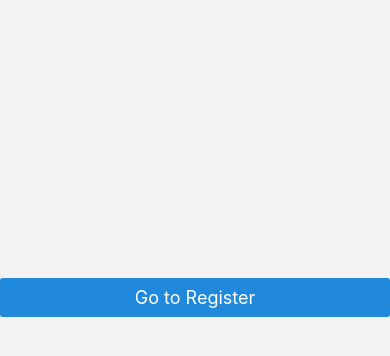
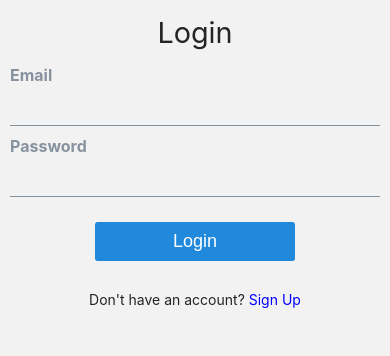
Before and after one commit to itzyashh/tracks, a React Native app: screen /Login in a window 390 px wide. Shown: the top 356 px of the page. Built offline with nearby package versions, Linux system fonts and the light colour scheme.

Commit message:
add login logout and sign up

```diff
--- a/src/naviagation/MainNavigation.js
+++ b/src/naviagation/MainNavigation.js
@@ -45,6 +45,7 @@ const AppStack = () => {
 
 export const MainNavigation = () => {
   const user = useSelector(state => state.user)
+  console.log(user)
   return (
 
       <NavigationContainer>
@@ -53,7 +54,7 @@ export const MainNavigation = () => {
             headerShown: false
           }}
         >
-          {user.isLogged ? (
+          {user.auth ? (
             <Stack.Screen name='AppStack' component={AppStack} />
           ) : (
             <Stack.Screen name='AuthStack' component={AuthStack} />
--- a/src/redux/UserReducer/reducer.js
+++ b/src/redux/UserReducer/reducer.js
@@ -2,7 +2,7 @@ import { createSlice } from "@reduxjs/toolkit"
 
 
 const initialState = {
-    isLogged: false,
+    auth:'',
     firstName: '',
     lastName: '',
     _id: '',
@@ -26,21 +26,27 @@ const User = createSlice({
         updateId: (state, action) => {
             state._id = action.payload._id
         },
-        updateIsLogged: (state, action) => {
-            state.isLogged = action.payload.isLogged
+        updateAuth: (state, action) => {
+            state.auth = action.payload.auth
         },
         updateAll: (state, action) => {
             state.firstName = action.payload.firstName
             state.lastName = action.payload.lastName
             state.email = action.payload.email
             state._id = action.payload._id
-            state.isLogged = action.payload.isLogged
+            state.auth = action.payload.auth
         },
+        logoutUser: (state, action) => {
+            return {
+                ...initialState,
+                email: state.email
+            }
+        }
 
 
     },
 })
 
-export const { updateFirstName, updateLastName, updateEmail, updateId, updateIsLogged, updateAll } = User.actions
+export const { updateFirstName, updateLastName, updateEmail, updateId, updateAuth, updateAll,logoutUser } = User.actions
 
 export default User.reducer
--- a/src/screens/Login.js
+++ b/src/screens/Login.js
@@ -1,24 +1,99 @@
-import { View, Text, StyleSheet } from 'react-native'
+import { SafeAreaView, StyleSheet } from 'react-native'
 import React from 'react'
-import { Button } from '@rneui/base'
+import { Button, Input ,Text} from '@rneui/base'
+import { useDispatch, useSelector } from 'react-redux'
+import Spacer from '../components/Spacer'
+import { showError } from '../utils/helper'
+import tracker from '../api/tracker'
+import { updateAuth, updateEmail } from '../redux/UserReducer/reducer'
 
 const Login = ({navigation}) => {
+  const dispatch = useDispatch()
+  const prevEmail = useSelector(state => state.user.email)
+
+  const [email, setEmail] = React.useState(prevEmail)
+  const [password, setPassword] = React.useState('')
+
+
+  const isValidate = () => {
+
+    if (email === '' || password === '') {
+      showError('Please fill all the fields')
+      return false
+    }
+    return true
+  }
+
+  const saveToken = (token,email) => {
+    dispatch(updateAuth({auth:token}))
+    dispatch(updateEmail({email}))
+  }
+
 
   const goToRegister = () => {
     navigation.navigate('Register')
   }
 
+
+  const onPress = async () => {
+    const checkValidation = isValidate()
+    if (!checkValidation) {
+      return
+    }
+    try {
+      const response = await tracker.post('/signin', { email, password })
+      const { token } = response.data
+      saveToken(token,email)
+    }
+    catch (error) {
+      console.log(error)
+      showError(error?.response?.data?.error)
+    }
+
+  }
+
+
   return (
-    <View style={styles.container}>
-      <Button title={'Go to Register'} onPress={goToRegister} />
-    </View>
+      <SafeAreaView style={styles.container}>
+
+        <Spacer>
+          <Text h3 >Login</Text>
+        </Spacer>
+          <Input label='Email'
+            value={email}
+            onChangeText={setEmail}
+            autoCapitalize='none'
+            autoCorrect={false}
+           />
+
+
+          <Input label='Password'
+            value={password}
+            onChangeText={setPassword}
+            autoCapitalize='none'
+            autoCorrect={false}
+            secureTextEntry={true}
+           />
+
+        <Spacer>
+          <Button
+            style={{width:200}}
+            onPress={onPress}
+           title='Login' />
+        </Spacer>
+
+      <Spacer>
+      <Text>Don't have an account? </Text>
+      <Text onPress={goToRegister} style={{color:'blue'}}>Sign Up</Text>
+      </Spacer>
+
+      </SafeAreaView>
   )
 }
 const styles = StyleSheet.create({
   container: {
-    justifyContent: 'center',
+    alignItems: 'center',
     flex: 1,
-    marginBottom: 250,
   }
 })
 export default Login
--- a/src/screens/Register.js
+++ b/src/screens/Register.js
@@ -3,12 +3,12 @@ import React from 'react'
 import { Button, Input, Text } from '@rneui/base'
 import Spacer from '../components/Spacer'
 import { useDispatch, useSelector } from 'react-redux'
-import { updateFirstName, updateIsLogged, updateLastName } from '../redux/UserReducer/reducer'
+import {updateAuth, updateEmail } from '../redux/UserReducer/reducer'
 import tracker from '../api/tracker'
 import validation from '../utils/validation'
 import { showError } from '../utils/helper'
 
-const Register = () => {
+const Register = ({navigation}) => {
   const dispatch = useDispatch()
   const [email, setEmail] = React.useState('')
   const [password, setPassword] = React.useState('')
@@ -24,6 +24,11 @@ const Register = () => {
     return true
   }
 
+  const saveToken = (token,email) => {
+    dispatch(updateAuth({auth:token}))
+    dispatch(updateEmail({email}))
+  }
+
   const onPress = async () => {
 
    const checkValidation = isValidate()
@@ -33,7 +38,8 @@ const Register = () => {
 
     try {
     const response = await tracker.post('/signup', { email, password })
-    console.log(response.data)
+    const { token } = response.data
+    saveToken(token,email)
     } catch (error) {
       console.log(error)
       showError(error?.response?.data)
--- a/src/screens/TrackList.js
+++ b/src/screens/TrackList.js
@@ -1,10 +1,18 @@
 import { View, Text } from 'react-native'
 import React from 'react'
+import { logoutUser } from '../redux/UserReducer/reducer'
+import { useDispatch } from 'react-redux'
+import { Button } from '@rneui/base'
 
 const TrackList = () => {
+  const dispatch = useDispatch()
+  const logout = () => {
+    dispatch(logoutUser())
+  }
   return (
-    <View>
+    <View style={{ flex: 1, justifyContent: 'center', alignItems: 'center' }}>
       <Text>TrackList</Text>
+      <Button onPress={logout} title='Logout' />
     </View>
   )
 }
```
